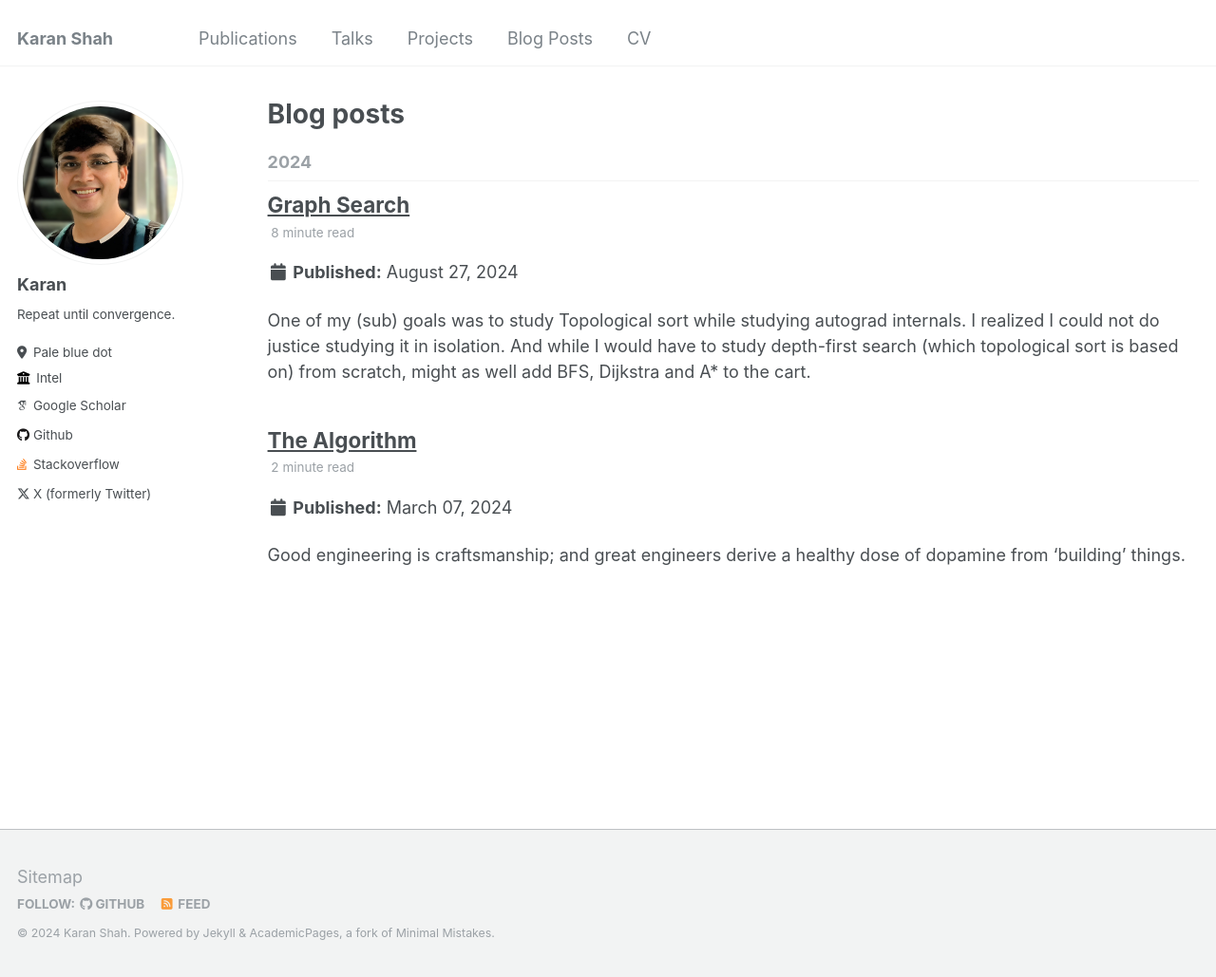
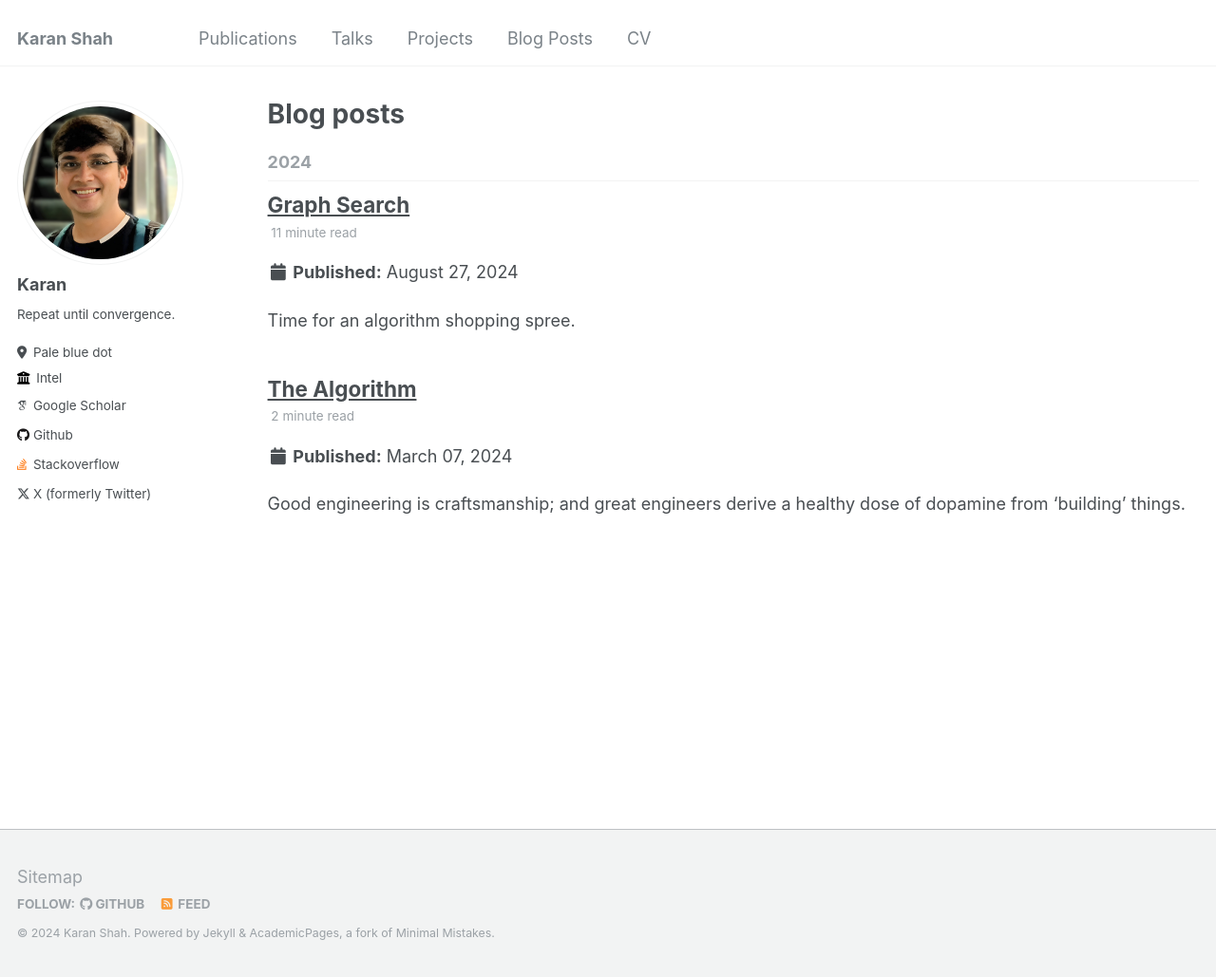
Before and after one commit to MasterSkepticista/MasterSkepticista.github.io, a Jekyll site: the page built from _pages/year-archive.html, in a window 1280 px wide and 1029 px high. Shown: the whole window at 95% size. Built offline with Jekyll 4.4.1, drawn with Linux system fonts in a browser that asks for light colours; some web fonts are replaced; some of the changed lines change nothing that is shown.

Commit message:
First draft

````diff
--- a/_posts/2024-08-27-graphsearch.md
+++ b/_posts/2024-08-27-graphsearch.md
@@ -2,22 +2,18 @@
 title: 'Graph Search'
 date: 2024-08-27
 permalink: /posts/2024/08/graph-search/
+excerpt: "Time for an algorithm shopping spree."
 tags:
   - cs
 ---
 
-One of my (sub) goals was to study Topological sort while studying autograd internals. I realized I could not do justice
-studying it in isolation. And while I would have to study depth-first search (which topological sort is based on) from scratch, might as well add BFS, Dijkstra and A* to the cart.
+One of my (sub) goals was to study Topological sort while studying autograd internals. I realized I could not do justice studying it in isolation. And while I would have to study depth-first search (which topological sort is based on) from scratch anyway, might as well add Breadth-first Search to the cart.
 
-
-### Outline
+- [Intro](#intro)
 - [Toy problem: Maze solver](#toy-problem-maze-solver)
-- [DFS](#depth-first-search)
-- [BFS](#breadth-first-search)
-- Dijkstra
-- A*
-- Topological sort
-
+  - [Depth-First Search](#depth-first-search)
+  - [Breadth-First Search](#breadth-first-search)
+- [Topological Sort](#topological-sort)
 
 ```python
 import random
@@ -27,7 +23,7 @@
 from IPython import display
 ```
 
-### Toy Problem: Maze solver
+## Toy Problem: Maze solver
 A maze is a mesh of cells with distinct paths that can (or cannot) be traversed, it is a graph. We will pick a toy problem, with the goal of finding a path from the origin (top-left) to
 the sink (bottom-right) of a randomly generated maze/graph. There are [several](https://en.wikipedia.org/wiki/Graph_(abstract_data_type)#Common_data_structures_for_graph_representation) ways to encode a graph. Our graph will be encoded as an adjacency matrix, with `1` representing a wall and `0` representing a pathway.
 
@@ -36,11 +32,11 @@
 
 ```python
 def draw(maze: np.ndarray):
-  """Auto-updating plot"""
+  """Auto-updating plot (note: only if in running in a notebook)"""
   display.clear_output(wait=True)
   plt.figure(figsize=(4, 4))
   plt.axis("off")
-  plt.imshow(maze, cmap="viridis_r")
+  plt.imshow(maze, cmap="plasma_r")
   plt.show()
 
 def generate_maze(n: int) -> np.ndarray:
@@ -78,6 +74,7 @@
         # Pave thru the wall.
         maze[ny][nx] = 0
         maze[cy + dy // 2][cx + dx // 2] = 0
+        # Append new location for paving
         stack.append((ny, nx))
         found_unvisited_neighbor = True
         break
@@ -88,62 +85,68 @@
 
   return maze
 
-# random.seed(42)
-maze = generate_maze(30)
+random.seed(42)
+maze = generate_maze(50)
 draw(maze)
 
 ```
+<img style="display: block; margin: auto;" src="/images/posts/graphsearch/maze.png">
 
 
-
-![png](output_3_0.png)
-
-
-
-Our goal now, is to search for a path from the origin (top-left) to sink (bottom-right).
-
-### Depth-First Search
-
-A key feature of this search is that it exhaustively searches through all possible sub-vertices connected to a given vertex, before backtracking and moving to a different vertex at the same level. DFS has no foresight of how far it is from its goal. For example, if DFS is _very_ close to a solution, and then yeets off to a random sub-vertex, it will not come back until it has exhaustively searched in that wrong direction.
+Our goal now, is to search for a path from the origin (top-left) to sink (bottom-right). During our maze traversal, we will explore neighbors one step away.
 
 
 ```python
-def dfs(maze: np.ndarray,
+def get_neighbors(y, x):
+  """List of +/-1 neighbors of (y, x)."""
+  return [
+    (y + dy, x + dx)
+    for dy, dx in [(1, 0), (-1, 0), (0, 1), (0, -1)]
+  ]
+```
+
+
+## Depth-First Search
+
+A key feature of this search is that it exhaustively searches through all possible sub-vertices connected to a given vertex, before backtracking and moving to a different vertex at the same level. It has no foresight of how far it is from its goal. Other words, even if it is _very_ close to a solution, and then yeets off to a random sub-vertex, it will not come back until it has exhaustively searched in that wrong direction.
+
+<center>
+  <img src="https://imgs.xkcd.com/comics/dfs.png">
+</center>
+
+> Pro-tip: Execute this in a notebook for an animated visual.
+
+```python
+def dfs(graph: np.ndarray,
         start: tuple[int, int] = (0, 1),
         end: tuple[int, int] = (-1, -2),
         visualize: bool = False) -> bool:
   """Checks if a path exists between `start` and `end`."""
-  assert maze[start] == maze[end] == 0, "One of `start` or `end` is a wall."
-  rows, cols = maze.shape
+  visited = np.zeros_like(graph).astype(np.bool_)
 
-  # Create a matrix of visited nodes.
-  visited = np.zeros_like(maze).astype(np.bool_)
+  candidates = [start]
   visited[start] = True
 
-  # Define search directions.
-  directions = [(1, 0), (-1, 0), (0, 1), (0, -1)]
-
-  candidates = [start]
   found = False
   while candidates:
+    if visualize: draw(np.where(visited, 0.5, maze))
 
-    if visualize:
-      # Color visited nodes.
-      draw(np.where(visited, 0.5, maze))
+    # Pick the most recent candidate, i.e. LIFO
+    cy, cx = candidates.pop(-1)
 
-    # If we hit the end, a path exists.
     if visited[end]:
       found = True
       break
 
-    # We pick the most recent candidates to search forward (LIFO).
-    # This is where "Depth" in DFS comes from.
-    cy, cx = candidates.pop(-1)
-
-    for dy, dx in directions:
-      ny, nx = cy + dy, cx + dx
-      if (0 <= nx < cols and 0 <= ny < rows and not maze[ny][nx] == 1 and
-          not visited[ny][nx]):
+    for ny, nx in get_neighbors(cy, cx):
+      if (
+        # within bounds?
+        0 <= ny < graph.shape[0] and
+        0 <= nx < graph.shape[1] and
+        not visited[ny][nx] and
+        # not a wall?
+        graph[ny][nx] != 1
+      ):
         candidates.append((ny, nx))
         visited[ny][nx] = True
 
@@ -151,66 +154,53 @@
 
 dfs(maze, visualize=True)
 ```
-
-
-
-![png](output_5_0.png)
-
-
-
-
-
+<img style="display: block; margin: auto;" src="/images/posts/graphsearch/dfs_maze.png">
 
     True
 
 
+DFS search time is proportional to the number of vertices in our adjacency matrix - $$O(N^2)$$. The space required to store intermediate states is proportional to the number of vertices (since `visited` array and `candidates` stack are the only auxiliary objects in our function), therefore $$O(N^2)$$.
 
-DFS search time is proportional to the number of vertices in our adjacency matrix - $O(|N|^2)$. The space required to store intermediate states is proportional to the number of vertices (since `visited` array and `candidates` stack are the only auxiliary objects in our function), therefore $O(|N|^2)$.
-
-### Breadth-First Search
+## Breadth-First Search
 
 A natural modification to DFS could be made on candidate selection. In fact, all the search algorithms we will see today are merely intelligent ways of 'choosing where to search'.
 
 Instead of going down the rabbit-hole on a single vertex, what if we first explore all vertices available at a given level?
 
+> Pro-tip: Execute this in a notebook for an animated visual.
 
 ```python
-def bfs(maze: np.ndarray,
+def bfs(graph: np.ndarray,
         start: tuple[int, int] = (0, 1),
         end: tuple[int, int] = (-1, -2),
         visualize: bool = False) -> bool:
   """Checks if a path exists between `start` and `end`."""
-  assert maze[start] == maze[end] == 0, "One of `start` or `end` is a wall."
-  rows, cols = maze.shape
+  visited = np.zeros_like(graph).astype(np.bool_)
 
-  # Create a matrix of visited nodes.
-  visited = np.zeros_like(maze).astype(np.bool_)
+  candidates = [start]
   visited[start] = True
 
-  # Define search directions.
-  directions = [(1, 0), (-1, 0), (0, 1), (0, -1)]
-
-  candidates = [start]
   found = False
   while candidates:
+    if visualize: draw(np.where(visited, 0.5, maze))
 
-    if visualize:
-      # Color visited nodes.
-      draw(np.where(visited, 0.5, maze))
+    # Pick candidates in the order they were added, i.e. FIFO.
+    # Observe that this is the *only* change from DFS!
+    cy, cx = candidates.pop(0)
 
-    # If we hit the end, a path exists.
     if visited[end]:
       found = True
       break
 
-    # We pick candidates in the order they were added, like a queue (FIFO).
-    # It gives a feeling of parallel search at a given level.
-    cy, cx = candidates.pop(0)
-
-    for dy, dx in directions:
-      ny, nx = cy + dy, cx + dx
-      if (0 <= nx < cols and 0 <= ny < rows and not maze[ny][nx] == 1 and
-          not visited[ny][nx]):
+    for ny, nx in get_neighbors(cy, cx):
+      if (
+        # within bounds?
+        0 <= ny < graph.shape[0] and
+        0 <= nx < graph.shape[1] and
+        not visited[ny][nx] and
+        # not a wall?
+        graph[ny][nx] != 1
+      ):
         candidates.append((ny, nx))
         visited[ny][nx] = True
 
@@ -218,108 +208,194 @@
 
 bfs(maze, visualize=True)
 ```
-
-
-
-![png](output_8_0.png)
-
-
-
-
+<img style="display: block; margin: auto;" src="/images/posts/graphsearch/bfs_maze.png">
 
 
     True
 
 
 
-BFS has the same time and space complexity as DFS in this example - $O(|N|^2)$.
+BFS has the same time and space complexity as DFS in this example - $$O(N^2)$$.
 
 > Note: We can do a microbenchmark to see that neither of DFS or BFS is relatively faster. This is an expected outcome for large, uniformly random mazes. Real world graphs typically carry structure bias towards depth (or width). Hence, choice of DFS/BFS should be informed by the structure of the graph.
 
 
 ```python
 # takes ~1 min
-%timeit -n 2 -r 10 dfs(generate_maze(500))
-%timeit -n 2 -r 10 bfs(generate_maze(500))
+%timeit -n 5 -r 10 dfs(generate_maze(500))
+%timeit -n 5 -r 10 bfs(generate_maze(500))
 ```
 
-    1.29 s ± 128 ms per loop (mean ± std. dev. of 10 runs, 2 loops each)
-    1.28 s ± 147 ms per loop (mean ± std. dev. of 10 runs, 2 loops each)
+    749 ms ± 58.2 ms per loop (mean ± std. dev. of 10 runs, 5 loops each)
+    778 ms ± 58.8 ms per loop (mean ± std. dev. of 10 runs, 5 loops each)
 
 
-### Guided Search
+## Topological Sort
 
-In certain cases we can 'tell' how far we are from the goal. This information can be used to speed up search (and find the shortest path), forming the basis of Dijkstra's algorithm.
+Now to what I wanted to study all along. Neural networks are directed acyclic graphs that take a set of input tensor(s), and through multiple parameterized transformations, return a set of outputs.
+
+We start with a method to generate sparsely-connected MLP graphs. We control sparsity using a parameter. Note that if sparsity is too high (say above `0.5`), you may end up with graphs unconnected with inputs or outputs. It won't impact our computation though. You can experiment with different values to understand how `toposort` identifies viable orderings.
+
+Bear with me for a moment. We will write a method `toposort(...)` to find these orderings from a given root node to the stopping points on the graph (i.e. nodes with no more ancestors).
 
 
 ```python
-import heapq
+import itertools
+import networkx as nx
 
-def dist(src: tuple[int, int], dest: tuple[int, int]):
-  return abs(src[0] - dest[0]) + abs(src[1] - dest[1])
+def generate_mlp(
+  layers: list[int],
+  sparsity: float = 0.,
+  seed: int = 42
+) -> tuple[nx.DiGraph, dict]:
+  """Generate a layer-wise sparsely connected MLP.
 
-def dijkstra(maze: np.ndarray,
-             start: tuple[int, int] = (0, 1),
-             end: tuple[int, int] = (-1, -2),
-             visualize: bool = False) -> bool:
-  """Checks if a path exists between `start` and `end`."""
-  assert maze[start] == maze[end] == 0, "One of `start` or `end` is a wall."
-  rows, cols = maze.shape
+  Args:
+    layers: A list of integers denoting nodes in each layer. First and
+      last are considered input and output nodes respectively.
+    sparsity: A float between [0, 1] representing how sparse the graph
+      should be. 0 means no sparsity, i.e. a fully-connected MLP.
+    seed: For reproducibility.
 
-  # Create a matrix of visited nodes.
-  visited = np.zeros_like(maze).astype(np.bool_)
-  visited[start] = True
+  Returns:
+    A tuple of nx.DiGraph and options to plot it pretty.
+  """
+  random.seed(seed)
+  num_layers = len(layers)
 
-  # Define search directions.
-  directions = [(1, 0), (-1, 0), (0, 1), (0, -1)]
+  # Assign labels to each node.
+  input_nodes = [f"$x_{i}$" for i in range(layers[0])]
+  hidden_layers = [
+    [f"$h^{lyr}_{i}$" for i in range(layers[lyr])]
+    for lyr in range(1, num_layers - 1)
+  ]
+  output_nodes = [f"y{i}" for i in range(layers[-1])]
+  layers = [input_nodes, *hidden_layers, output_nodes]
 
-  candidates = [(start, dist(start, end))]
-  found = False
-  while candidates:
-    print(candidates)
-    break
-    if visualize:
-      # Color visited nodes.
-      draw(np.where(visited, 0.5, maze))
+  # Assign nodes.
+  G = nx.DiGraph()
+  for lyr, nodes in enumerate(layers):
+    G.add_nodes_from(nodes, layer=lyr)
 
-    # If we hit the end, a path exists.
-    if visited[end]:
-      found = True
-      break
+  # Assign random edges.
+  for left_layer, right_layer in zip(layers[:-1], layers[1:]):
+    connections = list(itertools.product(left_layer, right_layer))
+    keep_p = 1 - sparsity
+    G.add_edges_from(connections[:int(keep_p * len(connections))])
 
-    # Pick the candidate closest to our goal.
-    # cy, cx = ??
+  # Pretty plot.
+  pos = nx.multipartite_layout(G, subset_key="layer")
+  colors = ["gold"] + ["violet"] * (num_layers - 2) + ["limegreen"]
+  options = {
+    "node_color": [colors[data["layer"]] for node, data in G.nodes(data=True)],
+    "with_labels": True,
+    "node_size": 1000,
+    "pos": pos,
+  }
 
-    for dy, dx in directions:
-      ny, nx = cy + dy, cx + dx
-      if (0 <= nx < cols and 0 <= ny < rows and not maze[ny][nx] == 1 and
-          not visited[ny][nx]):
-        candidates.append((ny, nx))
-        visited[ny][nx] = True
+  return G, options
 
-  return found
+G, options = generate_mlp([3, 4, 6, 4, 6, 1], sparsity=0.5)
+nx.draw(G, **options)
+plt.show()
+```
+<img style="display: block; margin: auto;" src="/images/posts/graphsearch/sparse_mlp.png">
 
-dijkstra(maze, visualize=True)
+
+
+You can play around with various layer sizes and sparsities. The only important observation is that not all ancestor nodes may influence the output `loss` node (indexed as $y_i$).
+
+The training objective of neural networks is often to minimize this `loss` by moving along the derivative and backpropagating gradients from the terminal node to the inputs. Each node in a neural network 'knows' how to compute its own derivative only if a gradient signal from the nodes succeeding it is available.
+
+But in a graph with (easily) hundreds of nodes and edges, the autograd engine must know the exact order of reverse traversal.
+
+In other words, for a root node `loss`, the autograd engine needs a list of all dependencies to `loss` all the way to input tensor(s), in the _order_ they impact it. This is like searching along the depth from the `loss` node, aha depth-first search!
+
+
+```python
+def toposort(G: nx.DiGraph, root: str):
+  """Returns a topological ordering from `root` on the graph `G`."""
+  visited = set()
+  order = []
+
+  def _dfs(node):
+    if node not in visited:
+      visited.add(node)
+      # If the node has ancestors, DFS along each.
+      for parent in G.predecessors(node):
+        _dfs(parent)
+
+      # Once all ancestors have been evaluated,
+      # add the node to the topological order.
+      order.append(node)
+
+  # Start searching for stopping points from the root.
+  _dfs(root)
+
+  # Because we start from the root node.
+  order.reverse()
+  return order
+
+order = toposort(G, 'y0')
+order
 ```
-
-    [((0, 1), 4)]
 
 
 
 
-
-    False
+    ['y0',
+     '$h^4_2$',
+     '$h^4_1$',
+     '$h^4_0$',
+     '$h^3_1$',
+     '$h^3_0$',
+     '$h^2_2$',
+     '$h^2_1$',
+     '$h^2_0$',
+     '$h^1_1$',
+     '$h^1_0$',
+     '$x_1$',
+     '$x_0$']
 
 
 
-Ok, back to `toposort`. All autograd engines construct a directed computational graph of a given function. This
-function takes a set of input tensor(s), and through layers of transformations, evaluates to a scalar `loss` value.
-The goal is often to minimize this `loss` by moving along the derivative. But in a graph with (easily) hundreds of nodes and edges, an autograd engine must know the exact order of reverse traversal.
+Modulo the ugly $$\LaTeX$$ formatting, We can see that `toposort` returns an ordering from output node(s) to input node(s) whenever there is a path connecting them.
 
-In summary, we have a root node which is the `loss`, and we need a list of all dependencies to `loss` in the _order_
-they impact it. This is searching along the depth from the `loss` node: depth-first search.
+Let's draw these backward edges.
 
 
 ```python
 
+def draw_backward_traversal(G: nx.DiGraph, order: list[str]):
+  """Plots the reverse traversal of nodes given in `order` on the graph `G`."""
+  edges = []
+  for node in order:
+    # Point incident edges backwards
+    incident_edges = G.in_edges(node)
+    incident_edges = [e[::-1] for e in incident_edges]
+    edges.extend(incident_edges)
+
+  nx.draw(G, edgelist=edges, edge_color="red", **options)
+  plt.show()
+
+draw_backward_traversal(G, order)
 ```
+<img style="display: block; margin: auto;" src="/images/posts/graphsearch/mlp_backward.png">
+
+
+
+See? The topological ordering automatically ignores nodes (even inputs) that do not influence the output.
+
+> N.B: This is a trivial (and possibly unconventional) example of sparsely-connected MLPs. In practice, MLPs are trained fully-connected. I should have used a better terminology, in that these graph nodes are arbitrary functions themselves. But I am sure it gets the idea across.
+
+## Summary
+
+Algorithms we discussed here are actually straightforward to understand if you have a view of the entire graph and you know the objective. The challenge in this class of computer science problems is how to express your computation in a way computers can understand, more than anything else. Specifically, this means:
+
+- Identifying a subproblem that can be recursed/iterated over.
+- How and when to recurse/iterate over that subproblem, and
+- Book-keeping states efficiently.
+
+We take for granted how much our brain does this in a diffused manner. Luckily, with frontier language models getting better, 'talking' with computers will get easier.
+
+I hoped to cover Dijkstra and A* as well, given how they add a sprinkle of intelligence (read heuristics) to solve certain classes of graph problems faster. That will be a different article for now.
````
Also changed, not shown: images/posts/graphsearch/bfs_maze.png (added), images/posts/graphsearch/dfs_maze.png (added), images/posts/graphsearch/maze.png (added), images/posts/graphsearch/mlp_backward.png (added), images/posts/graphsearch/sparse_mlp.png (added).
